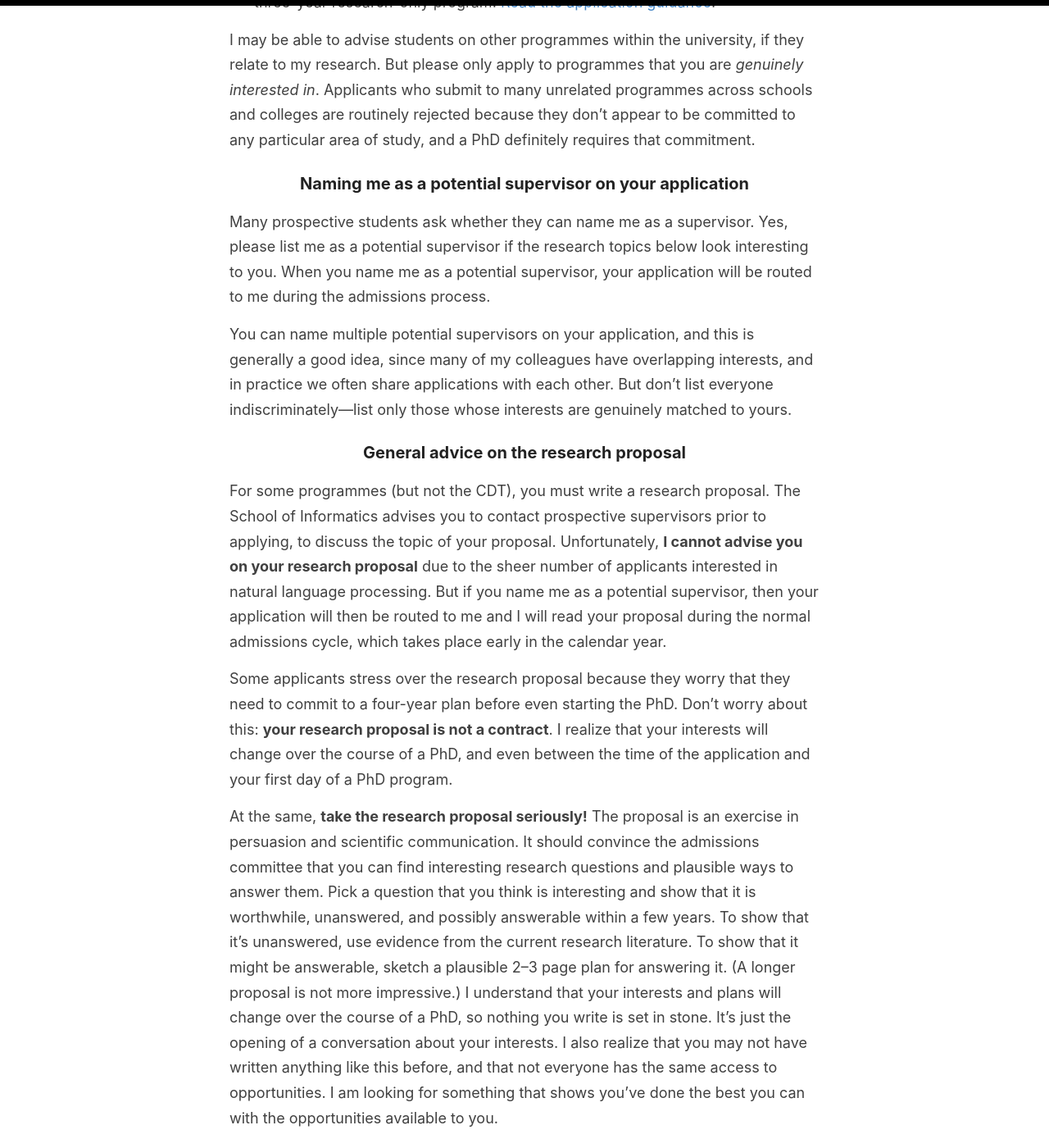
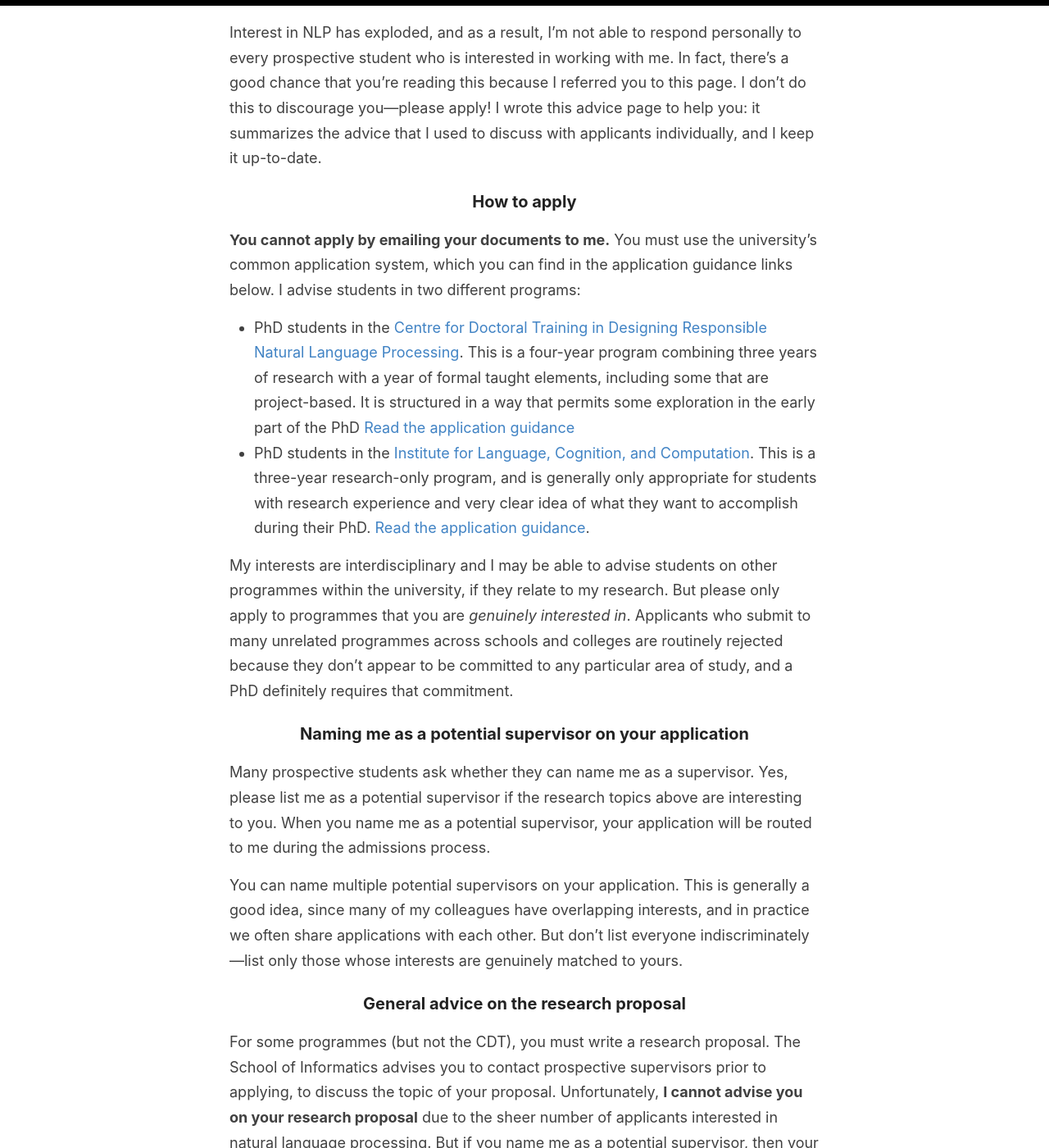
Before and after one commit to alopez/alopez.github.com, a Jekyll site: the page built from prospective.md, in a window 1280 px wide and 1400 px high, scrolled down 2358 px. Shown: the whole window at 82% size. Built offline with Jekyll 4.4.1, drawn with Linux system fonts in a browser that asks for light colours; some web fonts are replaced; our own code applies the rules of GitHub Pages for plain Markdown files; some of the changed text lies outside the part shown.

Commit message:
Update prospective.md

```diff
--- a/prospective.md
+++ b/prospective.md
@@ -2,6 +2,8 @@
 layout: default
 ---
 # Advice for prospective team members
+
+{{ content | toc }}
 
 ## Research topics
 
@@ -32,27 +34,27 @@
 
 **You cannot apply by emailing your documents to me.** You must use the university's common application system, which you can find in the application guidance links below. I advise students in two different programs:
 
-- PhD students in the [Centre for Doctoral Training in Designing Responsible Natural Language Processing](https://www.responsiblenlp.org). This is a four-year program combining three years of research with a year of formal taught elements. [Read the application guidance](https://www.responsiblenlp.org/2026-studentships/)
-- PhD students in the [Institute for Language, Cognition, and Computation](http://www.ilcc.inf.ed.ac.uk/). This is a three-year research-only program. [Read the application guidance](http://web.inf.ed.ac.uk/ilcc/study-with-us).
+- PhD students in the [Centre for Doctoral Training in Designing Responsible Natural Language Processing](https://www.responsiblenlp.org). This is a four-year program combining three years of research with a year of formal taught elements, including some that are project-based. It is structured in a way that permits some exploration in the early part of the PhD [Read the application guidance](https://www.responsiblenlp.org/2026-studentships/)
+- PhD students in the [Institute for Language, Cognition, and Computation](http://www.ilcc.inf.ed.ac.uk/). This is a three-year research-only program, and is generally only appropriate for students with research experience and very clear idea of what they want to accomplish during their PhD. [Read the application guidance](http://web.inf.ed.ac.uk/ilcc/study-with-us).
 
-I may be able to advise students on other programmes within the university, if they relate to my research. But please only apply to programmes that you are _genuinely interested in_. Applicants who submit to many unrelated programmes across schools and colleges are routinely rejected because they don't appear to be committed to any particular area of study, and a PhD definitely requires that commitment.
+My interests are interdisciplinary and I may be able to advise students on other programmes within the university, if they relate to my research. But please only apply to programmes that you are _genuinely interested in_. Applicants who submit to many unrelated programmes across schools and colleges are routinely rejected because they don't appear to be committed to any particular area of study, and a PhD definitely requires that commitment.
 
 ### Naming me as a potential supervisor on your application
 
-Many prospective students ask whether they can name me as a supervisor. Yes, please list me as a potential supervisor if the research topics below look interesting to you. When you name me as a potential supervisor, your application will be routed to me during the admissions process.
+Many prospective students ask whether they can name me as a supervisor. Yes, please list me as a potential supervisor if the research topics above are interesting to you. When you name me as a potential supervisor, your application will be routed to me during the admissions process.
 
-You can name multiple potential supervisors on your application, and this is generally a good idea, since many of my colleagues have overlapping interests, and in practice we often share applications with each other. But don't list everyone indiscriminately---list only those whose interests are genuinely matched to yours.
+You can name multiple potential supervisors on your application. This is generally a good idea, since many of my colleagues have overlapping interests, and in practice we often share applications with each other. But don't list everyone indiscriminately---list only those whose interests are genuinely matched to yours.
 
 ### General advice on the research proposal
 
-For some programmes (but not the CDT), you must write a research proposal. The School of Informatics advises you to contact prospective supervisors prior to applying, to discuss the topic of your proposal. Unfortunately, **I cannot advise you on your research proposal** due to the sheer number of applicants interested in natural language processing. But if you name me as a potential supervisor, then your application will then be routed to me and I will read your proposal during the normal admissions cycle, which takes place early in the calendar year.
+For some programmes (but not the CDT), you must write a research proposal. The School of Informatics advises you to contact prospective supervisors prior to applying, to discuss the topic of your proposal. Unfortunately, **I cannot advise you on your research proposal** due to the sheer number of applicants interested in natural language processing. But if you name me as a potential supervisor, then your application will then be routed to me and I will read your proposal during the normal admissions cycle, which takes place in first few months of the calendar year.
 
 Some applicants stress over the research proposal because they worry that they need to commit to a four-year plan before even starting the PhD. Don't worry about this: **your research proposal is not a contract**. I realize that your interests will change over the course of a PhD, and even between the time of the application and your first day of a PhD program.
 
 At the same, **take the research proposal seriously!** The proposal is an exercise in persuasion and scientific communication. It should convince the admissions committee that you can find interesting research questions and plausible ways to answer them. Pick a question that you think is interesting and show that it is worthwhile, unanswered, and possibly answerable within a few years. To show that it’s unanswered, use evidence from the current research literature. To show that it might be answerable, sketch a plausible 2--3 page plan for answering it. (A longer proposal is not more impressive.) I understand that your interests and plans will change over the course of a PhD, so nothing you write is set in stone. It’s just the opening of a conversation about your interests. I also realize that you may not have written anything like this before, and that not everyone has the same access to opportunities. I am looking for something that shows you've done the best you can with the opportunities available to you.
 
 ### When to apply
-I only review applications in winter admissions cycle. For a September 2026 start, the application deadline is 7th of January, 2026. The deadline is not hard, but applying by then ensures that the school will consider you for funding, which is crucial since we only make funded offers (unless you have a full outside scholarship; read about self-funding below).
+I only review applications during the winter admissions cycle. For a September 2026 start, the application deadline is 7th of January, 2026. The deadline is not hard, but applying by then ensures that the school will consider you for funding, which is crucial since we only make funded offers (unless you have a full outside scholarship; read about self-funding below).
 
 ### Self-funded students
 If you have full funding from a fellowship that will pay for your tuition and a living stipend, that's great! The purpose of your fellowship is to enable you to pursue your intellectual interests, and if we have interests in common, I'm happy to discuss them with you. Having a fellowship makes your admission easier because it isn't contingent on funding, but **it is still crucial that I have capacity to take a new student and that we have mutual research interests**. If you have a fellowship, but I am at capacity, or you want me to advise you on a topic that is very far from my interests, I will decline---such an arrangement wouldn't benefit either of us.
```
